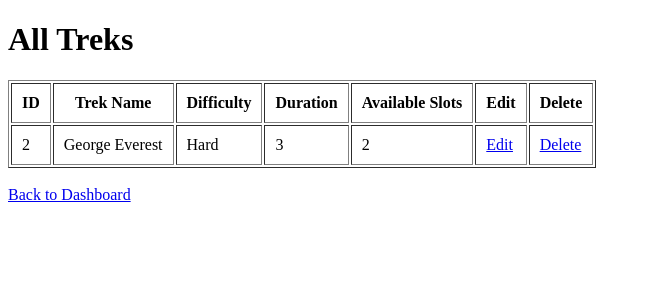
After one commit to 22f2000294/Trekking-Management, a Flask app: page /admin/treks in a window 1280 px wide. The commit adds this page. Shown: the top 300 px of the page, without its empty margins (0-651 px from the left). Run offline with Flask 3, Linux system fonts and the light colour scheme; data comes from the database, SQL or seed files in the repository; both versions use the stored data as it was after the commit.

Commit message:
feat: implement admin dashboard and trek CRUD

```diff
--- a/controllers/auth.py
+++ b/controllers/auth.py
@@ -2,7 +2,12 @@ from flask import Blueprint, render_template, request, redirect, url_for
 from werkzeug.security import check_password_hash
 from werkzeug.security import generate_password_hash
 
-from models.models import db, User
+from models.models import (
+    db,
+    User,
+    Trek,
+    Booking
+)
 
 auth = Blueprint("auth", __name__)
 
@@ -64,13 +69,13 @@ def login():
             return "Waiting for Admin Approval"
 
         if user.role == "Admin":
-            return render_template("admin_dashboard.html")
+            return redirect(url_for("auth.admin_dashboard"))
 
         elif user.role == "staff":
-            return render_template("staff_dashboard.html")
+            return redirect(url_for("auth.staff_dashboard"))
 
         else:
-            return render_template("user_dashboard.html")
+            return redirect(url_for("auth.user_dashboard"))
     return render_template("login.html")
 
 @auth.route("/admin/pending_staff")
@@ -96,3 +101,97 @@ def approve_staff(user_id):
         db.session.commit()
 
     return redirect(url_for("auth.pending_staff"))
+
+@auth.route("/admin/dashboard")
+def admin_dashboard():
+
+    total_users = User.query.filter_by(role="trekker").count()
+
+    total_staff = User.query.filter_by(
+        role="staff",
+        status="approved"
+    ).count()
+
+    total_treks = Trek.query.count()
+
+    total_bookings = Booking.query.count()
+
+    return render_template(
+        "admin_dashboard.html",
+        total_users=total_users,
+        total_staff=total_staff,
+        total_treks=total_treks,
+        total_bookings=total_bookings
+    )
+
+
+@auth.route("/staff/dashboard")
+def staff_dashboard():
+    return render_template("staff_dashboard.html")
+
+
+@auth.route("/user/dashboard")
+def user_dashboard():
+    return render_template("user_dashboard.html")
+
+@auth.route("/admin/add_trek", methods=["GET", "POST"])
+def add_trek():
+
+    if request.method == "POST":
+
+        trek = Trek(
+            trek_name=request.form["trek_name"],
+            difficulty=request.form["difficulty"],
+            duration_days=request.form["duration_days"],
+            available_slots=request.form["available_slots"]
+        )
+
+        db.session.add(trek)
+        db.session.commit()
+
+        return redirect(url_for("auth.admin_dashboard"))
+
+    return render_template("add_trek.html")
+
+
+@auth.route("/admin/treks")
+def view_treks():
+
+    treks = Trek.query.all()
+
+    return render_template(
+        "view_treks.html",
+        treks=treks
+    )
+
+@auth.route("/admin/delete_trek/<int:id>")
+def delete_trek(id):
+
+    trek = Trek.query.get_or_404(id)
+
+    db.session.delete(trek)
+    db.session.commit()
+
+    return redirect(url_for("auth.view_treks"))
+
+
+@auth.route("/admin/edit_trek/<int:id>", methods=["GET", "POST"])
+def edit_trek(id):
+
+    trek = Trek.query.get_or_404(id)
+
+    if request.method == "POST":
+
+        trek.trek_name = request.form["trek_name"]
+        trek.difficulty = request.form["difficulty"]
+        trek.duration_days = request.form["duration_days"]
+        trek.available_slots = request.form["available_slots"]
+
+        db.session.commit()
+
+        return redirect(url_for("auth.view_treks"))
+
+    return render_template(
+        "edit_trek.html",
+        trek=trek
+    )
--- /dev/null
+++ b/templates/view_treks.html
@@ -0,0 +1,57 @@
+<!DOCTYPE html>
+<html>
+
+<head>
+    <title>View Treks</title>
+</head>
+
+<body>
+
+<h1>All Treks</h1>
+
+<table border="1" cellpadding="10">
+
+<tr>
+    <th>ID</th>
+    <th>Trek Name</th>
+    <th>Difficulty</th>
+    <th>Duration</th>
+    <th>Available Slots</th>
+    <th>Edit</th>
+    <th>Delete</th>
+</tr>
+
+{% for trek in treks %}
+
+<tr>
+
+<td>{{ trek.id }}</td>
+
+<td>{{ trek.trek_name }}</td>
+
+<td>{{ trek.difficulty }}</td>
+
+<td>{{ trek.duration_days }}</td>
+
+<td>{{ trek.available_slots }}</td>
+
+<td>
+    <a href="/admin/edit_trek/{{ trek.id }}">Edit</a>
+</td>
+
+<td>
+    <a href="/admin/delete_trek/{{ trek.id }}">Delete</a>
+</td>
+
+</tr>
+
+{% endfor %}
+
+</table>
+
+<br>
+
+<a href="/admin/dashboard">Back to Dashboard</a>
+
+</body>
+</html>
```
Also changed, not shown: templates/add_trek.html (added, +35 -0 lines), templates/admin_dashboard.html (+20 -4 lines), templates/edit_trek.html (added, +71 -0 lines), instance/trekking.sqlite.
